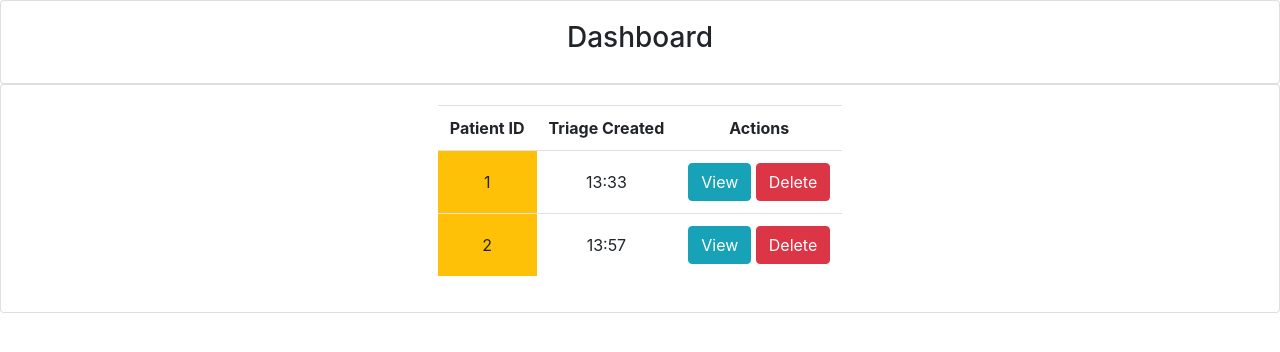
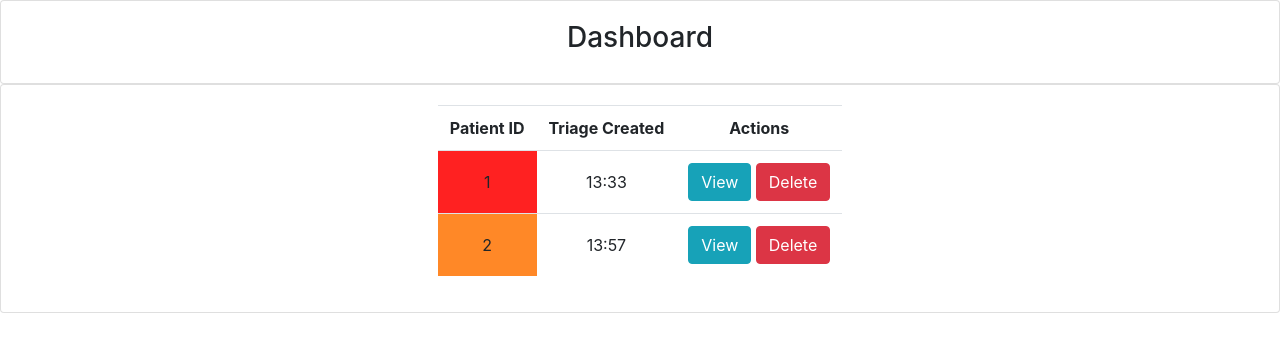
Before and after one commit to imgergely/triage, a Django app: page / in a window 1280 px wide. Shown: the part 56-408 px from the top of the page. Run offline with Django 4.2, Linux system fonts and the light colour scheme; a user stored in the database is signed in; data comes from the database, SQL or seed files in the repository; both versions use the stored data as it was after the commit; some libraries are stand-ins or nearby versions.

Commit message:
added triage category to models, preparing to try out htmx

```diff
--- a/triage/forms.py
+++ b/triage/forms.py
@@ -39,6 +39,11 @@ class TriageForm(ModelForm):
                                 Column('rrbo', css_class='form-group col-md-6 mb-0'),
                                 css_class='form-row'
                                 ),),
+            Fieldset('',
+                            Row(
+                                Column('triage_category', css_class='form-group col-md-6 mb-0'),
+                                css_class='form-row'
+                                ),),
             ButtonHolder(
                 Submit('submit', 'Submit', css_class='button white'),
                 Reset('reset', 'Reset Form', css_class='button white'),),)
--- a/triage/models.py
+++ b/triage/models.py
@@ -60,6 +60,14 @@ BOR = (
         ('8', 'Kiütéses',),
     )
 
+TRIAGE_CATEGORY = (
+        ('1', '1 - Azonnali - P',),
+        ('2', '2 - 15 perc - S',),
+        ('3', '3 - 30 perc - Z',),
+        ('4', '4 - 60 perc - K',),
+        ('5', '5 - 120 perc - Sz',),
+    )
+
 class Triage(models.Model):
     created = models.DateTimeField(auto_now_add=True)
     user = models.ForeignKey(settings.AUTH_USER_MODEL, on_delete=models.CASCADE)
@@ -75,6 +83,8 @@ class Triage(models.Model):
     bor = models.CharField("Bőr",max_length=1,choices=BOR)
     crt = models.CharField("CRT",max_length=50)
     rrbo = models.CharField("RR bo",max_length=50)
+    treatment = models.BooleanField("Kezelés alatt", default=False)
+    triage_category = models.CharField("Triage Kategória",max_length=1,choices=TRIAGE_CATEGORY)
 
     def get_fields(self):
         collectorlist = []
--- a/triage/templates/home.html
+++ b/triage/templates/home.html
@@ -17,8 +17,19 @@
 
                     {% for i in triage %}
                 <tr>
+                    {% if i.triage_category == '1' %}
+                    <td style="text-align: center; vertical-align: middle; background-color: rgba(255, 0, 0, 0.87)">{{i.patientid}}</td>
+                    {% elif i.triage_category == '2' %}
+                    <td style="text-align: center; vertical-align: middle; background-color: rgba(255, 115, 0, 0.849)">{{i.patientid}}</td>
+                    {% elif i.triage_category == '3' %}
+                    <td style="text-align: center; vertical-align: middle; background-color: rgba(255, 251, 0, 0.822)">{{i.patientid}}</td>
+                    {% elif i.triage_category == '4' %}
+                    <td style="text-align: center; vertical-align: middle; background-color: rgba(43, 255, 0, 0.781)">{{i.patientid}}</td>
+                    {% elif i.triage_category == '5' %}
+                    <td style="text-align: center; vertical-align: middle; background-color: rgba(25, 0, 255, 0.781)">{{i.patientid}}</td>
 
-                    <td style="text-align: center; vertical-align: middle;" class="bg-warning">{{i.patientid}}</td>
+                    {% endif %}
+
                     <td style="text-align: center; vertical-align: middle;">{{i.created|date:"H:i"}}</td>
                     <td><a href="{% url 'triage_detail' i.id %}"><button type="button" class="btn btn-primary btn-info">View</button></a>
                         <a href="{% url 'triage_delete' i.id %}"><button type="button" class="btn btn-primary btn-danger">Delete</button></a>
```
Also changed, not shown: db.sqlite3, triage/migrations/0004_triage_treatment.py (added), triage/migrations/0005_triage_triage_category_alter_triage_treatment.py (added).
